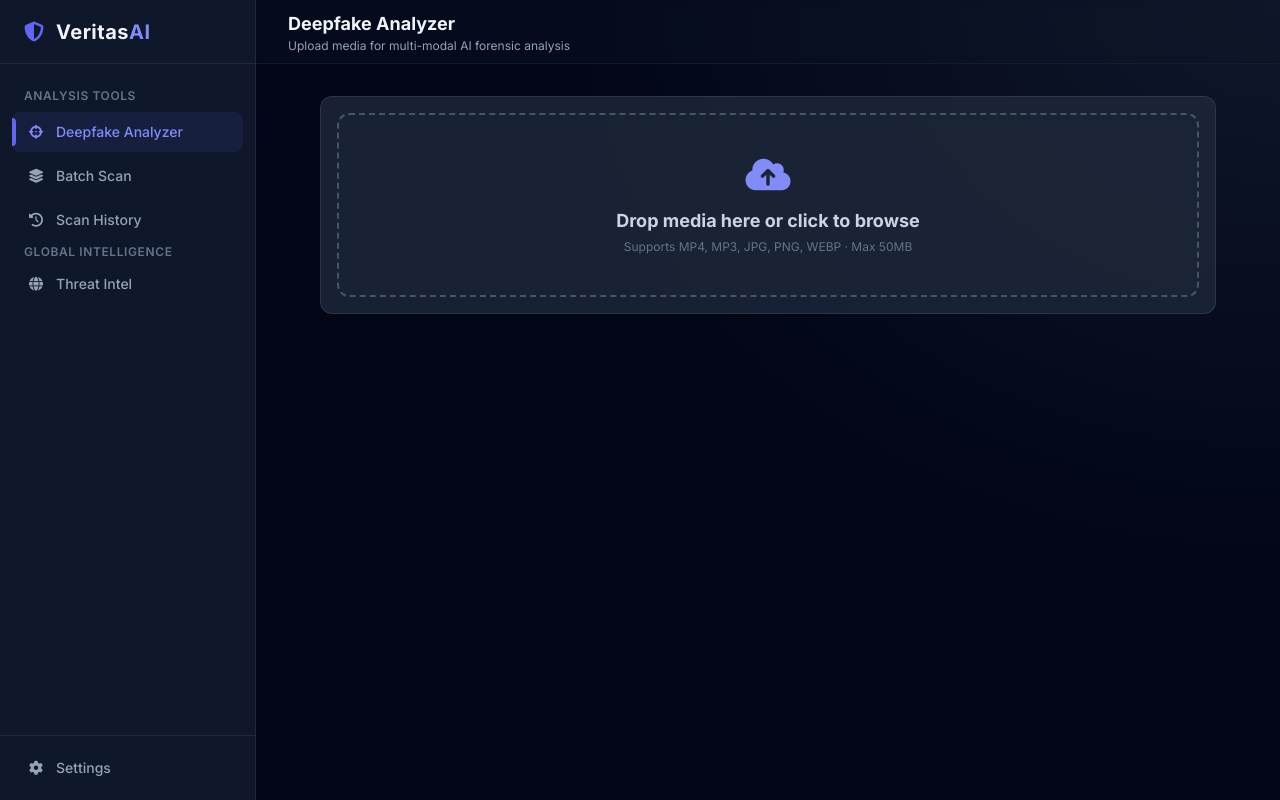
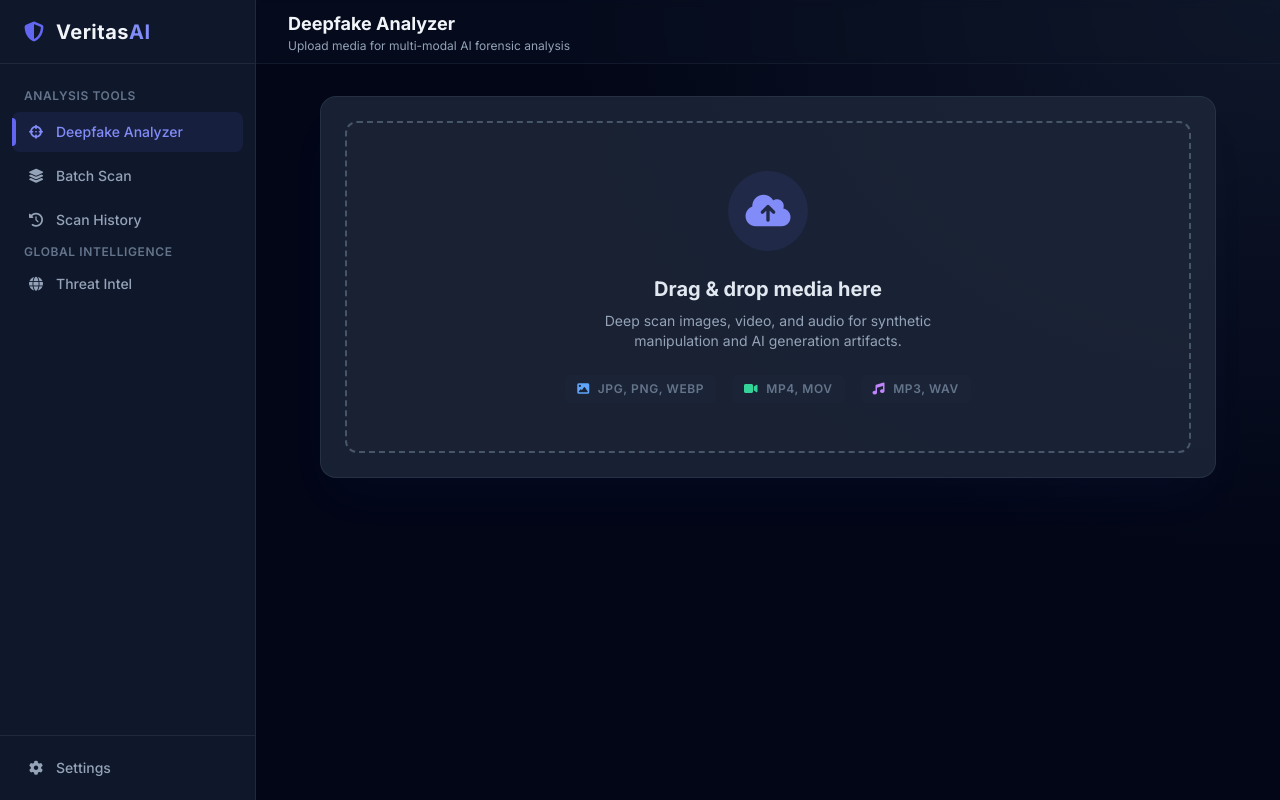
Before and after one commit to KHAN5461/multi-modal-deepfake-v2, a browser extension: page index.html in a window 1280 px wide. Drawn offline with nearby package versions, Linux system fonts and the light colour scheme.

Commit message:
Refine UI/UX: Ultra-modern drop zone and aesthetic improvements

```diff
--- a/index.html
+++ b/index.html
@@ -102,22 +102,37 @@
         </header>
 
         <div class="flex-1 overflow-y-auto p-6 md:p-8 custom-scrollbar relative">
+
             <!-- HOME / ANALYZER VIEW -->
-            <section id="view-home" class="view-section w-full max-w-4xl mx-auto space-y-6 fade-in">
+            <section id="view-home" class="view-section w-full max-w-4xl mx-auto space-y-8 fade-in pb-10">
+
                 <!-- Upload Zone -->
-        <div class="glass rounded-xl overflow-hidden">
-            <div id="dropZone" class="drop-zone p-10 text-center cursor-pointer m-4 rounded-xl bg-slate-800/30">
+                <div class="glass rounded-2xl overflow-hidden shadow-2xl shadow-indigo-500/5 border border-slate-700/50">
+                    <div id="dropZone" class="drop-zone p-12 text-center cursor-pointer m-6 rounded-xl bg-slate-800/20 hover:bg-slate-800/40 transition-all duration-300 group">
                         <input type="file" id="fileInput" class="hidden" accept="image/*,video/*,audio/*">
-                <div id="uploadPrompt">
-                    <i class="fa-solid fa-cloud-arrow-up text-4xl text-indigo-400 mb-3"></i>
-                    <h3 class="text-lg font-bold text-slate-300 mb-1">Drop media here or click to browse</h3>
-                    <p class="text-slate-500 text-xs">Supports MP4, MP3, JPG, PNG, WEBP &middot; Max 50MB</p>
+
+                        <div id="uploadPrompt" class="flex flex-col items-center">
+                            <div class="w-20 h-20 rounded-full bg-indigo-500/10 flex items-center justify-center mb-6 group-hover:scale-110 group-hover:bg-indigo-500/20 transition-all duration-500">
+                                <i class="fa-solid fa-cloud-arrow-up text-4xl text-indigo-400"></i>
                             </div>
-                <div id="uploadPreview" class="hidden items-center gap-4 justify-center">
-                    <img id="previewThumb" src="" alt="preview" class="hidden">
+                            <h3 class="text-xl font-bold text-slate-200 mb-2">Drag & drop media here</h3>
+                            <p class="text-slate-400 text-sm mb-6 max-w-sm">Deep scan images, video, and audio for synthetic manipulation and AI generation artifacts.</p>
+
+                            <div class="flex items-center gap-4 text-xs font-semibold text-slate-500 uppercase tracking-wider">
+                                <span class="flex items-center bg-slate-800/50 px-3 py-1.5 rounded-md"><i class="fa-solid fa-image mr-2 text-blue-400"></i> JPG, PNG, WEBP</span>
+                                <span class="flex items-center bg-slate-800/50 px-3 py-1.5 rounded-md"><i class="fa-solid fa-video mr-2 text-emerald-400"></i> MP4, MOV</span>
+                                <span class="flex items-center bg-slate-800/50 px-3 py-1.5 rounded-md"><i class="fa-solid fa-music mr-2 text-purple-400"></i> MP3, WAV</span>
+                            </div>
+                        </div>
+
+                        <div id="uploadPreview" class="hidden items-center gap-6 justify-center">
+                            <div class="relative">
+                                <img id="previewThumb" src="" alt="preview" class="hidden w-24 h-24 rounded-lg object-cover shadow-lg border border-slate-700">
+                                <div class="absolute inset-0 ring-1 ring-inset ring-white/10 rounded-lg pointer-events-none"></div>
+                            </div>
                             <div class="text-left">
-                        <div id="previewName" class="text-sm font-semibold text-slate-200"></div>
-                        <div id="previewSize" class="text-xs text-slate-400"></div>
+                                <div id="previewName" class="text-base font-bold text-slate-200 mb-1 max-w-[200px] truncate"></div>
+                                <div id="previewSize" class="text-sm text-indigo-400 font-medium bg-indigo-500/10 inline-block px-2 py-0.5 rounded"></div>
                             </div>
                         </div>
                     </div>
```
Also changed, not shown: extension/deepfake-detector-extension/sidepanel.html (+24 -10 lines). Lines whose indentation alone changed are shown as unchanged.
